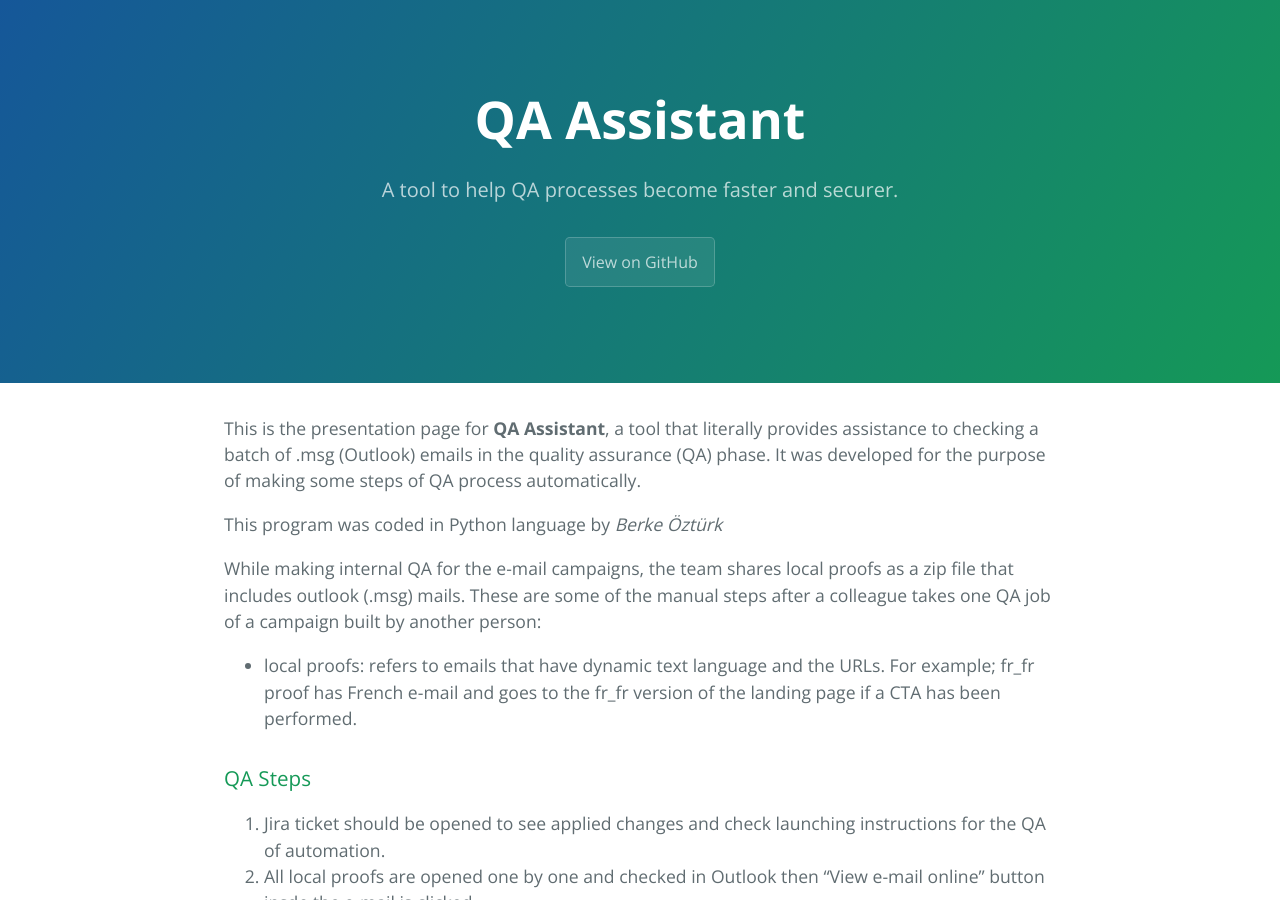
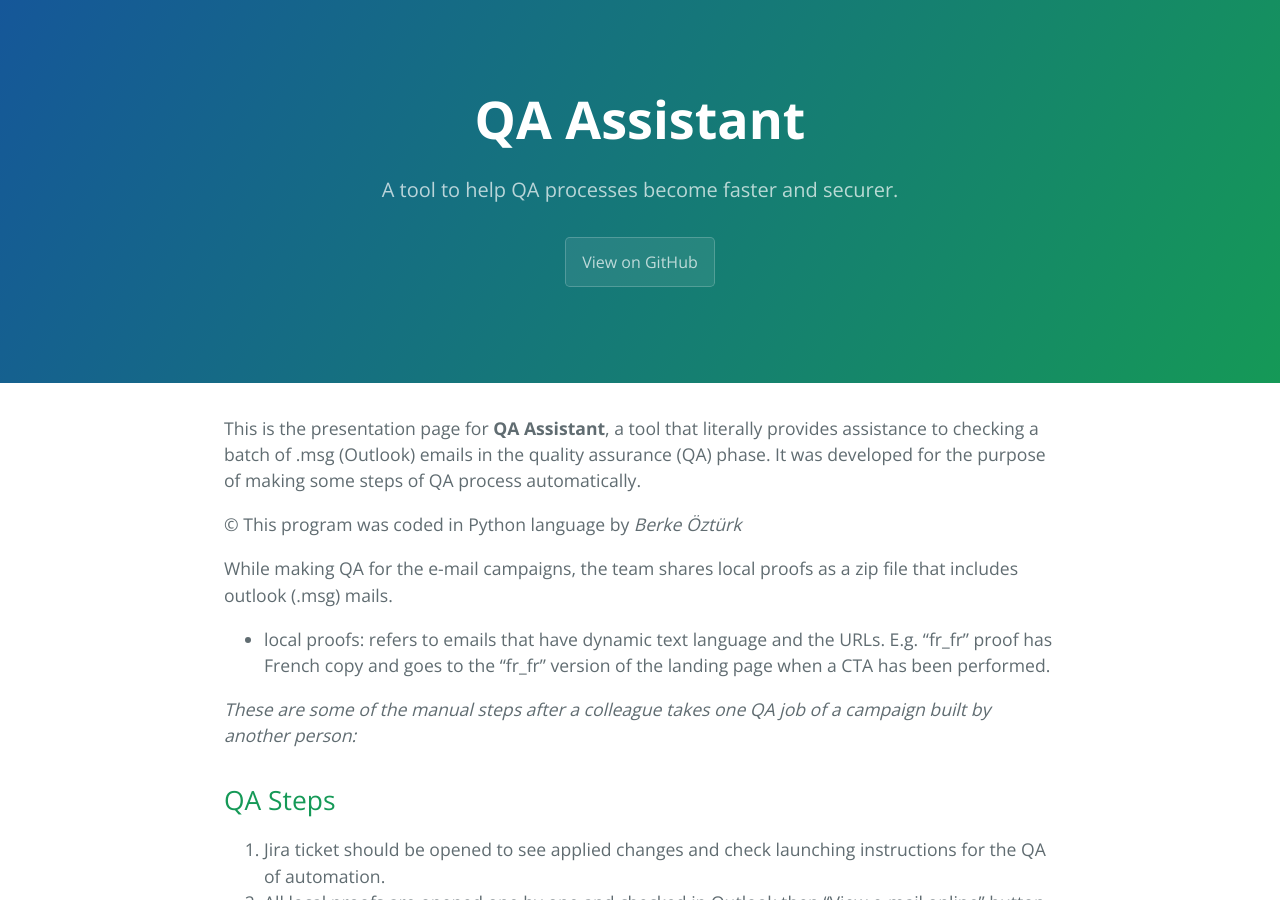
Before and after one commit to berkeozturk/QA-Assistant, a Jekyll site: the page built from index.md, in a window 1280 px wide and 900 px high. Built offline with Jekyll 4.4.1, drawn with Linux system fonts in a browser that asks for light colours.

Commit message:
Update index.md

```diff
--- a/index.md
+++ b/index.md
@@ -2,17 +2,22 @@
 layout: default
 ---
 
-This is the presentation page for **QA Assistant**,  a tool that literally provides assistance to checking a batch of .msg (Outlook) emails in the quality assurance (QA) phase. It was developed for the purpose of making some steps of QA process automatically.
+This is the presentation page for **QA Assistant**,  a tool that literally provides assistance to checking a batch of .msg (Outlook) emails in the quality assurance (QA) phase.
+It was developed for the purpose of making some steps of QA process automatically.
 
-This program was coded in Python language by _Berke Öztürk_
+© This program was coded in Python language by _Berke Öztürk_
 
 
-While making internal QA for the e-mail campaigns, the team shares local proofs as a zip file that includes outlook (.msg) mails.
-These are some of the manual steps after a colleague takes one QA job of a campaign built by another person:
-*   local proofs: refers to emails that have dynamic text language and the URLs. For example; fr_fr proof has French e-mail and goes to the fr_fr version of the landing page if a CTA has been performed.
+
+While making QA for the e-mail campaigns, the team shares local proofs as a zip file that includes outlook (.msg) mails.
+*   local proofs: refers to emails that have dynamic text language and the URLs. E.g. "fr_fr" proof has French copy and goes to the "fr_fr" version of the landing page when a CTA has been performed.
 
 
-### QA Steps
+_These are some of the manual steps after a colleague takes one QA job of a campaign built by another person:_
+
+
+
+## QA Steps
 
 1.  Jira ticket should be opened to see applied changes and check launching instructions for the QA of automation.
 2.  All local proofs are opened one by one and checked in Outlook then “View e-mail online” button insde the e-mail is clicked.
```
